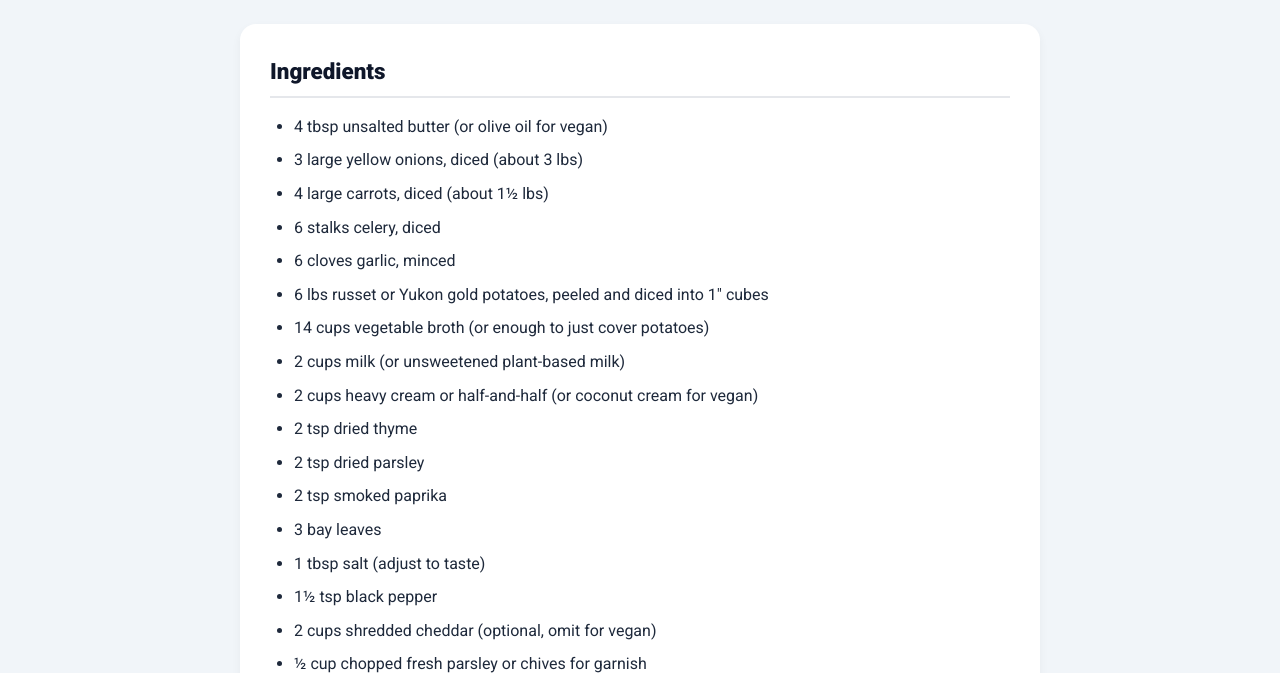
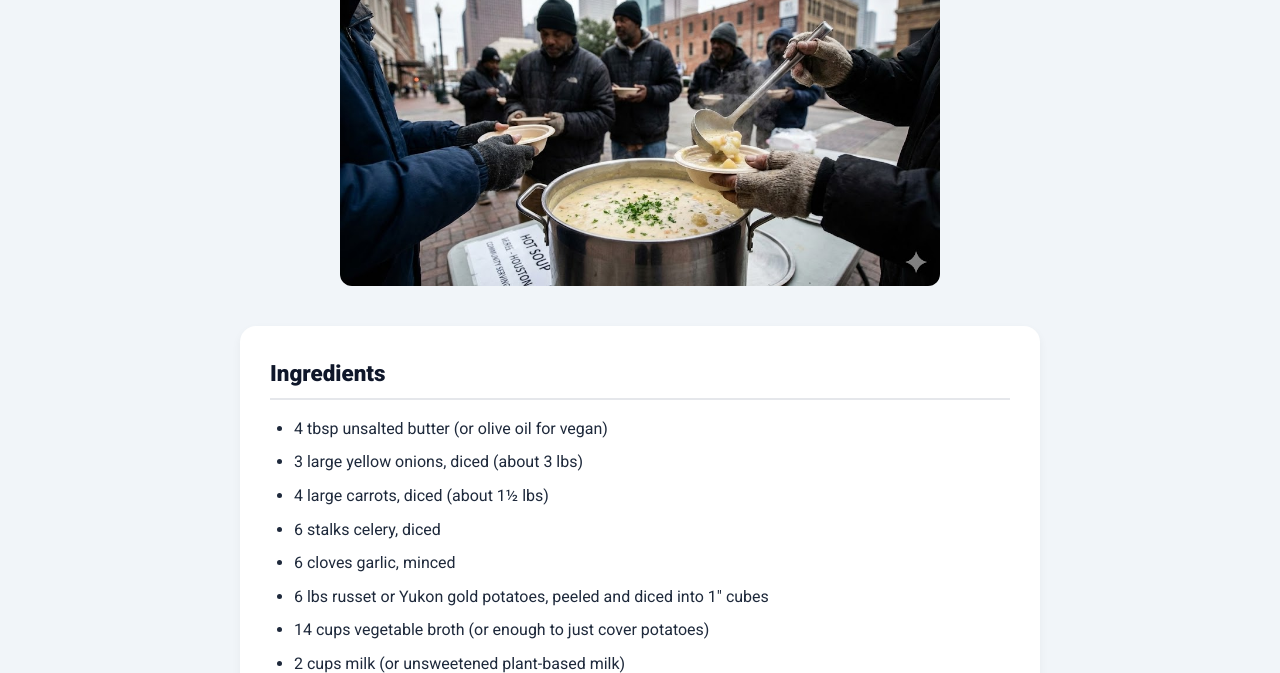
Before and after one commit to forr-white/odin-recipes, a plain HTML site: page recipes/bulk-vegetarian-potato-soup.html in a window 1280 px wide. Shown: the part 427-1100 px from the top of the page. Drawn offline with Linux system fonts and the light colour scheme.

Commit message:
image update

```diff
--- a/recipes/bulk-vegetarian-potato-soup.html
+++ b/recipes/bulk-vegetarian-potato-soup.html
@@ -16,7 +16,7 @@
   <h1 class="recipe-title">Bulk Vegetarian Potato Soup</h1>
   <p class="recipe-credit">Submitted by Cook Anything Kitchen
   <div class="recipe-meta">soups • American</div>
-  <img src="images/logo.png" alt="Bulk Vegetarian Potato Soup" class="recipe-image">
+  <img src="../images/bulk-vegetarian-potato-soup.jpg" alt="Bulk Vegetarian Potato Soup" class="recipe-image">
   <section class="recipe-section"><h2>Ingredients</h2><ul><li>4 tbsp unsalted butter (or olive oil for vegan)</li><li>3 large yellow onions, diced (about 3 lbs)</li><li>4 large carrots, diced (about 1½ lbs)</li><li>6 stalks celery, diced</li><li>6 cloves garlic, minced</li><li>6 lbs russet or Yukon gold potatoes, peeled and diced into 1&quot; cubes</li><li>14 cups vegetable broth (or enough to just cover potatoes)</li><li>2 cups milk (or unsweetened plant-based milk)</li><li>2 cups heavy cream or half-and-half (or coconut cream for vegan)</li><li>2 tsp dried thyme</li><li>2 tsp dried parsley</li><li>2 tsp smoked paprika</li><li>3 bay leaves</li><li>1 tbsp salt (adjust to taste)</li><li>1½ tsp black pepper</li><li>2 cups shredded cheddar (optional, omit for vegan)</li><li>½ cup chopped fresh parsley or chives for garnish</li></ul></section>
   <section class="recipe-section"><h2>Directions</h2><ol><li>In a large stockpot (at least 12 quarts), melt butter over medium heat.</li><li>Add onions, carrots, and celery. Cook until softened, about 8–10 minutes.</li><li>Stir in garlic, thyme, parsley, and smoked paprika; cook 1 minute until fragrant.</li><li>Add potatoes, bay leaves, and broth. Bring to a boil, then reduce heat and simmer 20–25 minutes until potatoes are tender.</li><li>Remove bay leaves. Using an immersion blender, puree part of the soup (about half) for a creamy but chunky texture.</li><li>Stir in milk and cream (or plant-based alternatives). Simmer another 5 minutes.</li><li>Taste and adjust seasoning with salt and pepper. Stir in cheese if using.</li><li>Garnish with parsley or chives before serving.</li></ol></section>
   <section class="recipe-section notes"><h2>Notes</h2><ul><li>Use inexpensive ingredients like potatoes, carrots, and onions — skip cream and use water or broth powder to stretch portions without losing comfort or flavor.</li><li>Keep it simple: soft textures make it easy to eat and digest, even without teeth or utensils.</li><li>Stays filling and warm for hours; reheat with added water if thickened, and serve with bread or crackers for a complete, hearty meal.</li></ul></section>
```
